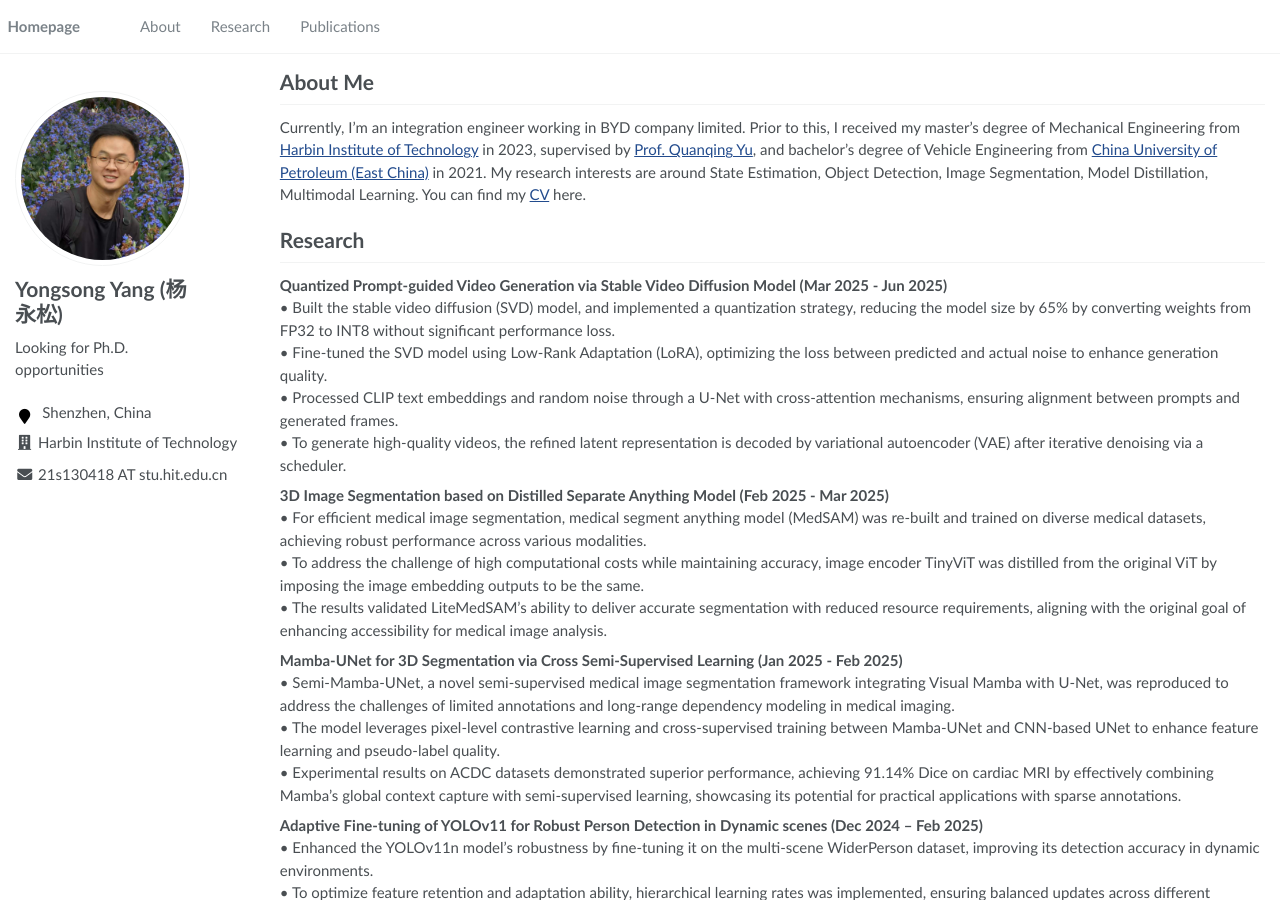
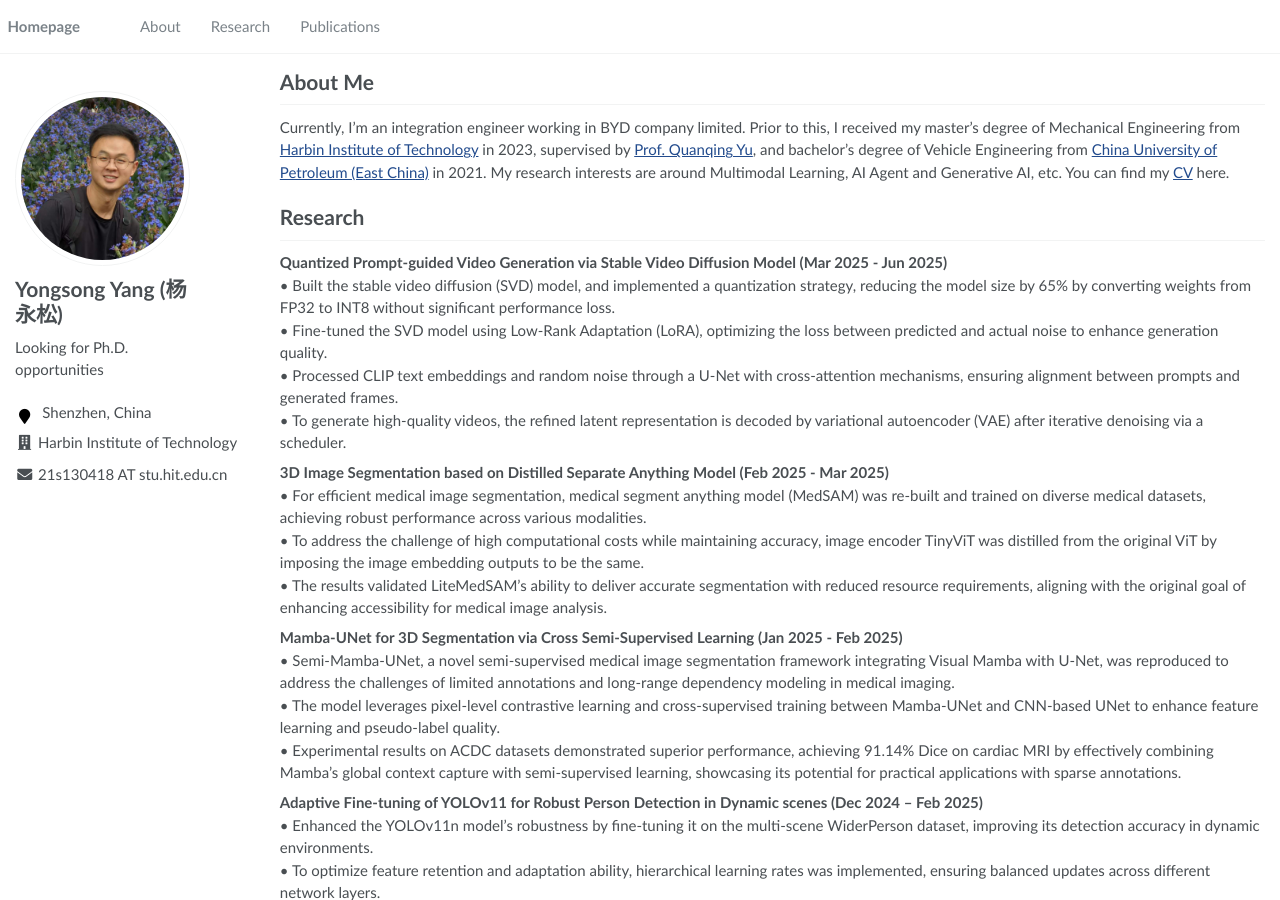
Before and after one commit to yongsongyang/yongsongyang.github.io, a Jekyll site: the page built from _pages/about.md, in a window 1280 px wide and 900 px high. Built offline with Jekyll 4.4.1, drawn with Linux system fonts in a browser that asks for light colours.

Commit message:
Update about.md

```diff
--- a/_pages/about.md
+++ b/_pages/about.md
@@ -9,7 +9,7 @@ redirect_from:
 
 About Me
 ======
-Currently, I'm an integration engineer working in BYD company limited. Prior to this, I received my master's degree of Mechanical Engineering from [Harbin Institute of Technology](https://www.hit.edu.cn/) in 2023, supervised by [Prof. Quanqing Yu](https://homepage.hit.edu.cn/YUQUANQING), and bachelor’s degree of Vehicle Engineering from [China University of Petroleum (East China)](https://www.upc.edu.cn/) in 2021. My research interests are around State Estimation, Object Detection, Image Segmentation, Model Distillation, Multimodal Learning.
+Currently, I'm an integration engineer working in BYD company limited. Prior to this, I received my master's degree of Mechanical Engineering from [Harbin Institute of Technology](https://www.hit.edu.cn/) in 2023, supervised by [Prof. Quanqing Yu](https://homepage.hit.edu.cn/YUQUANQING), and bachelor’s degree of Vehicle Engineering from [China University of Petroleum (East China)](https://www.upc.edu.cn/) in 2021. My research interests are around Multimodal Learning, AI Agent and Generative AI, etc.
 You can find my [CV](../assets/CV-YongsongYang.pdf) here.
 
 Research
```
